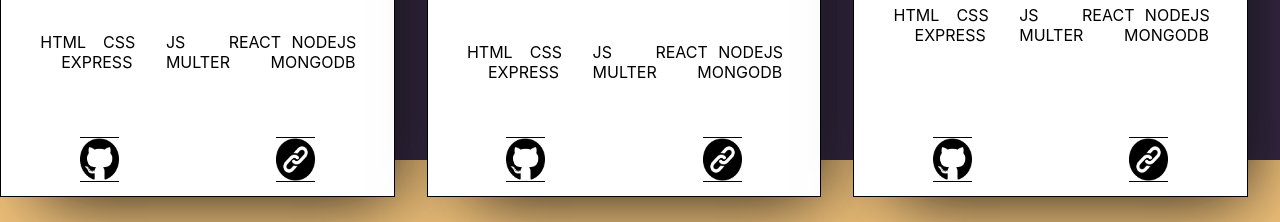
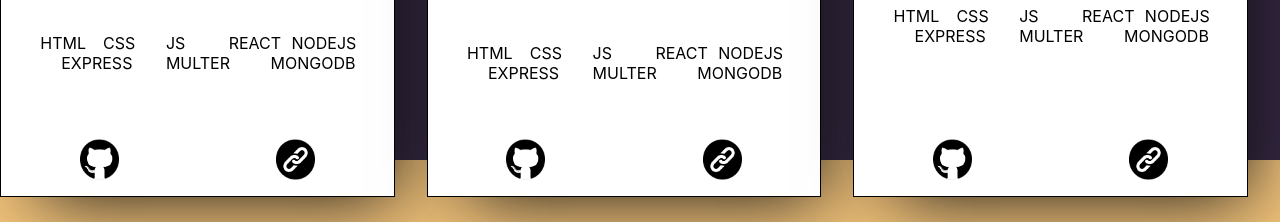
Before and after one commit to SonniSonni/Brandon-Portfolio, a React (Create React App) app in the folder client/: page / in a window 1280 px wide. Shown: the part 1440-1662 px from the top of the page. Built offline with nearby package versions, Linux system fonts and the light colour scheme.

Commit message:
Set css for card-img to its own class

```diff
--- a/client/src/components/ProjectCard/ProjectCard.css
+++ b/client/src/components/ProjectCard/ProjectCard.css
@@ -14,7 +14,7 @@
   transform: scale(1.1, 1.1);
 }
 
-.card-container img{
+.card-img{
   height:40%;
   width: 100%;
   border: 1px solid black;
--- a/client/src/components/ProjectCard/ProjectCard.js
+++ b/client/src/components/ProjectCard/ProjectCard.js
@@ -5,7 +5,7 @@ import git from '../../resources/git-ico.png';
 
 const ProjectCard = (props) => (
   <div className="card-container">
-    <img src={props.img} alt="producer"/>
+    <img className="card-img" src={props.img} alt="producer"/>
     <div className="card-desc">
       <h3 className="card-title">{props.title}</h3>
       <div className="desc-contianer">
```
